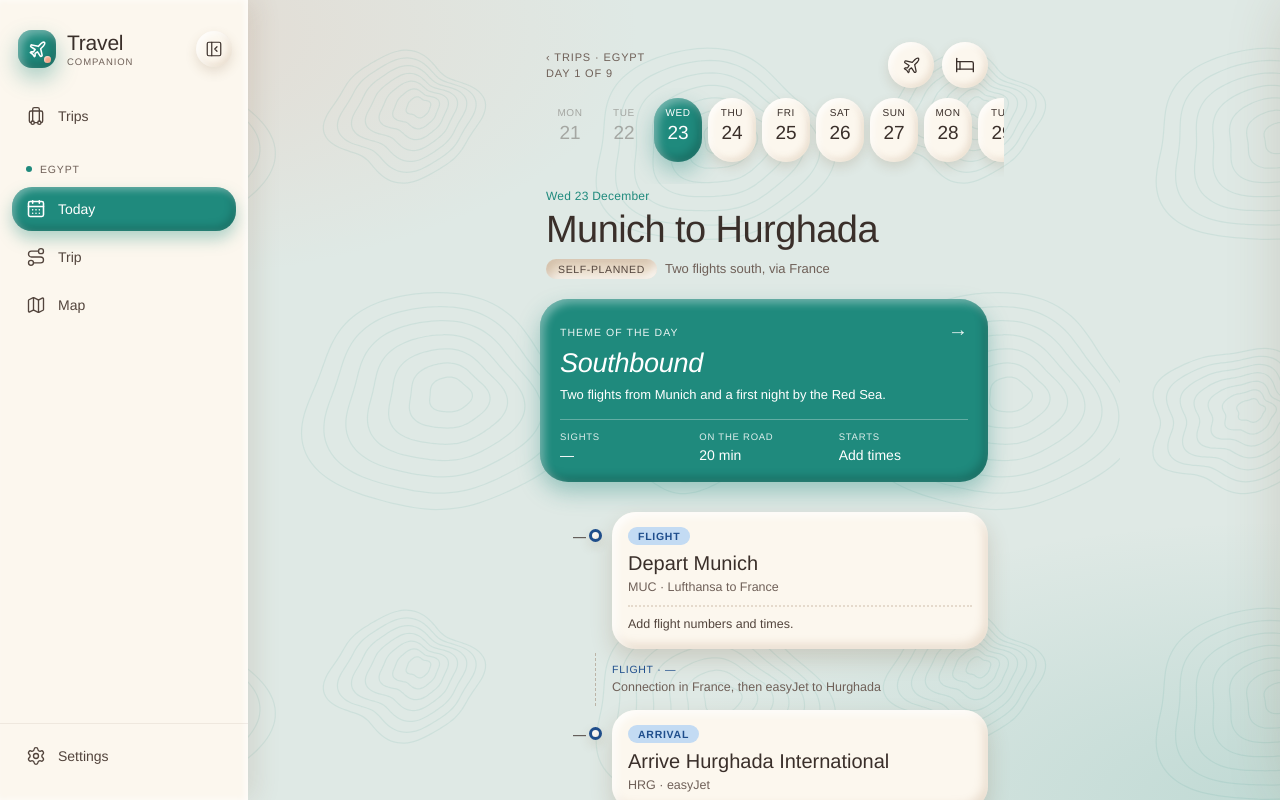
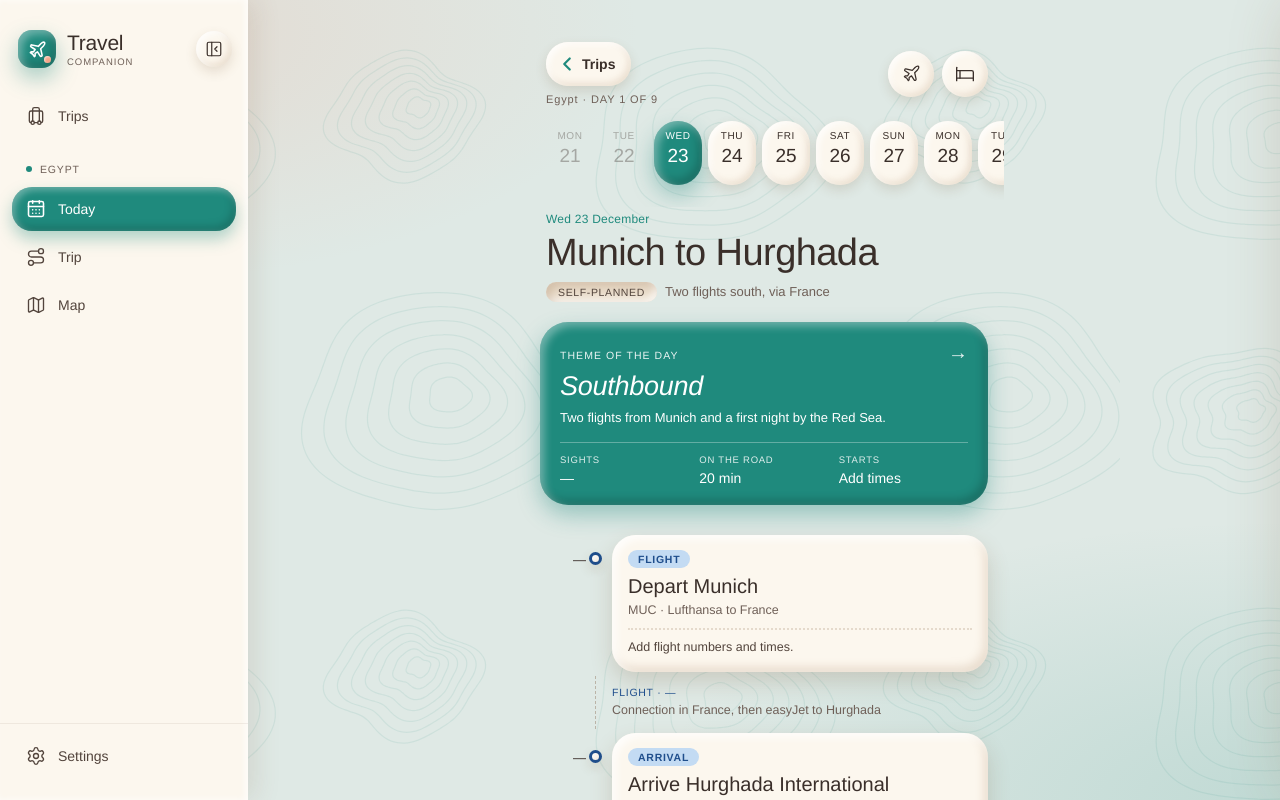
Before and after one commit to byteofprash/travelmate, a Next.js app: page / in a window 1280 px wide. Both pictures are taken after a click on the button "Today". Built offline with nearby package versions, Linux system fonts and the light colour scheme.

Commit message:
Add clear back buttons on Today, Trip and Map; disable pull-down bounce
Co-Authored-By: Claude Sonnet 5.5 <noreply@anthropic.com>
Claude-Session: https://claude.ai/code/session_01W42bmDqa37C1oteLoF2wBc

```diff
--- a/components/App.tsx
+++ b/components/App.tsx
@@ -382,6 +382,7 @@ export default function App() {
         )}
         {effTab === 'map' && day && (
           <MapView
+            onHome={() => go('home')}
             meta={meta}
             trip={trip}
             dayIdx={di}
--- /dev/null
+++ b/components/BackButton.tsx
@@ -0,0 +1,34 @@
+import { ChevronLeft } from 'lucide-react';
+import { C, CLAY, R, sans } from '@/lib/theme';
+
+/** A clear, finger-sized back control: a raised clay pill with a chevron and a label. */
+export function BackButton({ label = 'Trips', onClick, iconOnly = false }: { label?: string; onClick: () => void; iconOnly?: boolean }) {
+  return (
+    <button
+      type="button"
+      onClick={onClick}
+      aria-label={`Back to ${label}`}
+      className="hov-card"
+      style={{
+        flex: 'none',
+        display: 'inline-flex',
+        alignItems: 'center',
+        gap: 4,
+        height: 44,
+        minWidth: 44,
+        padding: iconOnly ? 0 : '0 16px 0 10px',
+        justifyContent: 'center',
+        border: 0,
+        borderRadius: R.pill,
+        background: C.card,
+        boxShadow: CLAY.soft,
+        color: C.ink,
+        font: sans(700, 14),
+        cursor: 'pointer',
+      }}
+    >
+      <ChevronLeft size={22} strokeWidth={2.4} color="var(--accent)" />
+      {!iconOnly && label}
+    </button>
+  );
+}
--- a/components/screens/MapView.tsx
+++ b/components/screens/MapView.tsx
@@ -1,3 +1,4 @@
+import { BackButton } from '../BackButton';
 import { useEffect, useMemo, useRef, useState } from 'react';
 import L from 'leaflet';
 import 'leaflet/dist/leaflet.css';
@@ -49,6 +50,7 @@ export function MapView({
   onMode,
   onPickDay,
   onCity,
+  onHome,
   onStop,
 }: {
   meta: TripMeta;
@@ -59,6 +61,7 @@ export function MapView({
   onMode: (m: 'day' | 'trip') => void;
   onPickDay: (i: number) => void;
   onCity: (dayIdx: number) => void;
+  onHome: () => void;
   onStop: (s: Stop) => void;
 }) {
   const accent = settings.accent;
@@ -174,10 +177,13 @@ export function MapView({
       <div ref={elRef} className="map-root" style={{ position: 'absolute', inset: 0, zIndex: 0, isolation: 'isolate' }} />
 
       <div style={{ position: 'absolute', zIndex: 5, top: 'var(--top)', left: 16, right: 16, display: 'flex', flexDirection: 'column', gap: 10, pointerEvents: 'none' }}>
-        <div style={{ display: 'flex', justifyContent: 'space-between', alignItems: 'center' }}>
+        <div style={{ display: 'flex', justifyContent: 'space-between', alignItems: 'center', gap: 8 }}>
+          <div style={{ display: 'flex', alignItems: 'center', gap: 8, pointerEvents: 'auto' }}>
+          <BackButton label="Trips" iconOnly onClick={onHome} />
           <div style={{ display: 'flex', padding: 3, borderRadius: R.pill, background: C.card, boxShadow: CLAY.soft, pointerEvents: 'auto' }}>
             <div onClick={() => onMode('day')} style={seg(mode === 'day')}>Day</div>
             <div onClick={() => onMode('trip')} style={seg(mode === 'trip')}>Whole trip</div>
+          </div>
           </div>
           {scale.label && (
             <div
--- a/components/screens/Today.tsx
+++ b/components/screens/Today.tsx
@@ -1,5 +1,6 @@
 import { forwardRef } from 'react';
 import { Bed, Plane } from 'lucide-react';
+import { BackButton } from '../BackButton';
 import { ActivityCard } from '../ActivityCard';
 import { CommuteLeg } from '../CommuteLeg';
 import { DaySummary } from '../DaySummary';
@@ -80,12 +81,10 @@ export const Today = forwardRef<HTMLDivElement, {
     <div ref={ref} className="scroll" style={{ position: 'absolute', inset: '0 0 var(--tabbar) 0', overflowY: 'auto', padding: 'var(--top) 0 24px' }}>
      <div className="col">
       <div style={{ padding: '2px 16px 0 22px', display: 'flex', justifyContent: 'space-between', alignItems: 'center', gap: 12 }}>
-        <div style={{ display: 'flex', flexDirection: 'column', gap: 5 }}>
-          <div onClick={p.onHome} role="button" tabIndex={0} style={{ font: mono(500, 11), letterSpacing: '.08em', textTransform: 'uppercase', color: C.muted, cursor: 'pointer' }}>
-            ‹ Trips · {meta.name}
-          </div>
+        <div style={{ display: 'flex', flexDirection: 'column', gap: 8, alignItems: 'flex-start' }}>
+          <BackButton label="Trips" onClick={p.onHome} />
           <div style={{ font: mono(500, 11), letterSpacing: '.08em', color: C.muted }}>
-            DAY {day.num} OF {trip.days.length}
+            {meta.name} · DAY {day.num} OF {trip.days.length}
           </div>
         </div>
         <div style={{ display: 'flex', gap: 8 }}>
@@ -98,7 +97,7 @@ export const Today = forwardRef<HTMLDivElement, {
         </div>
       </div>
 
-      <div className="scroll" style={{ display: 'flex', gap: 6, overflowX: 'auto', padding: '10px 22px 22px' }}>
+      <div className="scroll" style={{ display: 'flex', gap: 6, overflowX: 'auto', padding: '16px 22px 22px' }}>
         {strip.map((s) => {
           const sel = s.idx === p.dayIdx;
           const inT = s.idx >= 0;
--- a/components/screens/TripView.tsx
+++ b/components/screens/TripView.tsx
@@ -1,3 +1,4 @@
+import { BackButton } from '../BackButton';
 import { rangeLong, plural } from '@/lib/format';
 import { cityCount, dayBits, isStop, routeRows } from '@/lib/derive';
 import { C, mono, rule, sans, serif, CLAY, R } from '@/lib/theme';
@@ -26,14 +27,12 @@ export function TripView({
     <div className="scroll" style={{ position: 'absolute', inset: '0 0 var(--tabbar) 0', overflowY: 'auto', padding: 'var(--top) 0 24px' }}>
      <div className="col">
       <div style={{ padding: '6px 22px 0', display: 'flex', justifyContent: 'space-between', alignItems: 'center' }}>
-        <div onClick={onHome} role="button" tabIndex={0} style={{ font: mono(500, 11), letterSpacing: '.08em', textTransform: 'uppercase', color: C.muted, cursor: 'pointer' }}>
-          ‹ All trips
-        </div>
+        <BackButton label="Trips" onClick={onHome} />
         <div
           onClick={onEdit}
           role="button"
           tabIndex={0}
-          style={{ font: sans(500, 12.5), padding: '9px 12px', borderRadius: R.ctl, background: C.dark, color: C.darkText, cursor: 'pointer' }}
+          style={{ font: sans(500, 12.5), height: 44, display: 'inline-flex', alignItems: 'center', padding: '0 18px', borderRadius: R.pill, background: C.dark, color: C.darkText, boxShadow: CLAY.accent, cursor: 'pointer' }}
         >
           Edit trip
         </div>
```
Also changed, not shown: app/globals.css.
